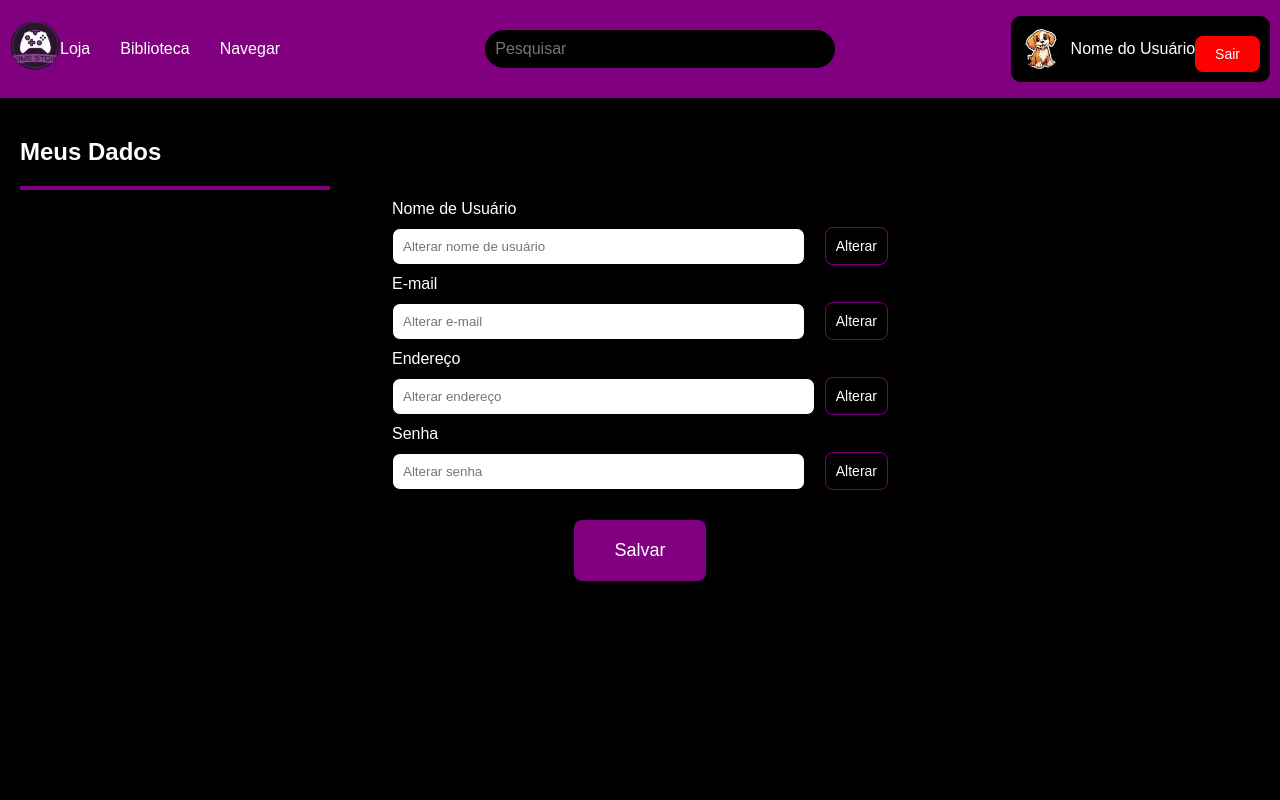
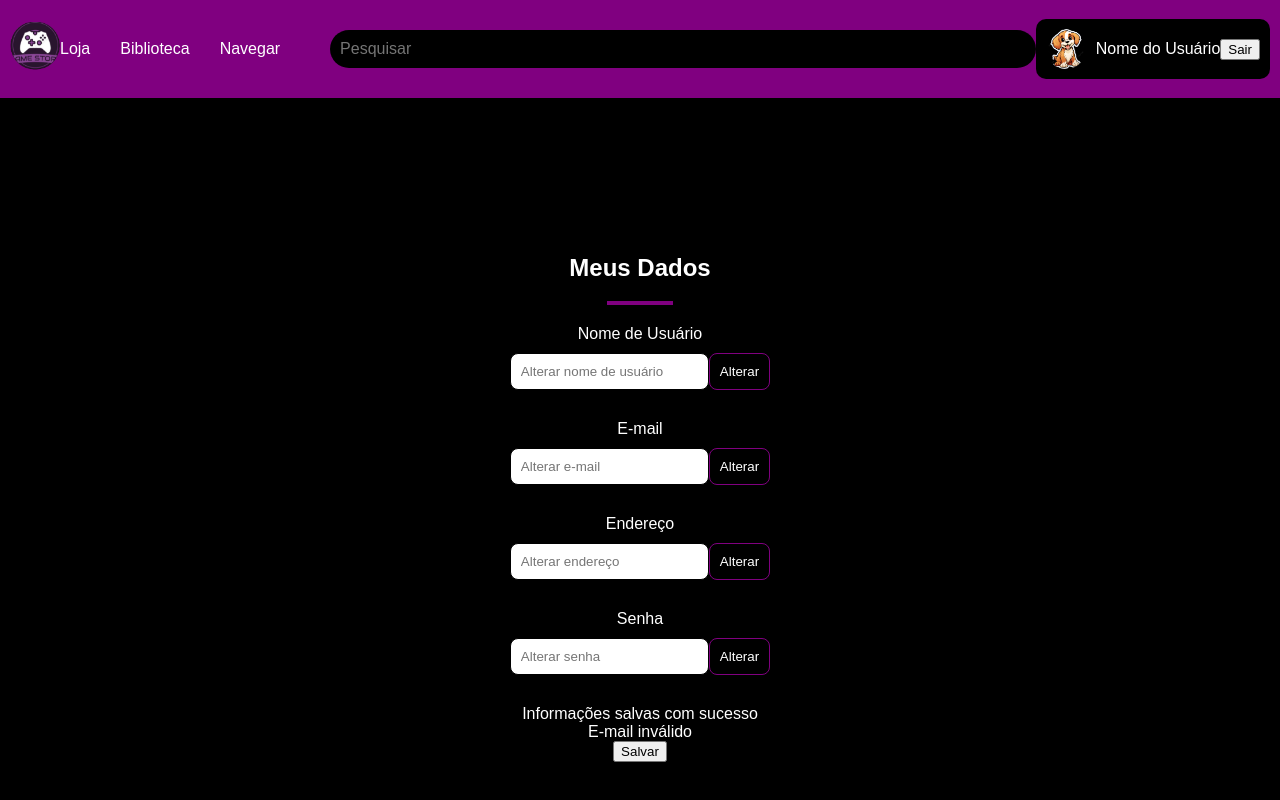
Before and after one commit to IsaqueCN/GameStore-Usuarios, a plain HTML site: page DadosPage/index.html in a window 1280 px wide. Drawn offline with Linux system fonts and the light colour scheme.

Commit message:
consertando

```diff
--- a/DadosPage/index.html
+++ b/DadosPage/index.html
@@ -1,15 +1,15 @@
 <!doctype html>
 <html lang="pt-BR">
 <head>
-        <meta charset="UTF-8" />
-        <meta name="viewport" content="width=device-width, initial-scale=1.0" />
+    <meta charset="UTF-8">
+    <meta name="viewport" content="width=device-width, initial-scale=1.0">
     <title>GameStore</title>
-        <link rel="stylesheet" href="style.css" />
+    <link rel="stylesheet" href="style.css">
 </head>
 <body>
     <header>
         <div class="logo">
-                <img src="imagens/logo.png" alt="Logo" class="logo-img" />
+            <img src="imagens/logo.png" alt="Logo" class="logo-img">
         </div>
         <nav>
             <ul>
@@ -19,20 +19,13 @@
             </ul>
         </nav>
         <div class="search-bar">
-                <input type="text" placeholder="Pesquisar" />
+            <input type="text" placeholder="Pesquisar">
         </div>
         <div class="user">
             <div class="user-info">
-                    <img src="imagens/dog.png" alt="User" class="user-img" />
-                    <span
-                        id="usernameText"
-                        class="user-name"
-                        onclick="toggleLogout()"
-                        >Nome do Usuário</span
-                    >
-                    <button id="logout-button" class="logout-button">
-                        Sair
-                    </button>
+                <img src="imagens/dog.png" alt="User" class="user-img">
+                <span id="usernameText" class="user-name" onclick="toggleLogout()">Nome do Usuário</span>
+                <button id="logout-button" class="logout-button">Sair</button>
             </div>
         </div>
     </header>
@@ -40,79 +33,34 @@
         <div class="user-data">
             <div class="data-header">
                 <h2>Meus Dados</h2>
-                    <hr class="purple-line" />
+                <hr class="purple-line">
             </div>
             <div class="data-field">
-                    <label for="username">Nome de Usuário</label><br />
+                <label for="username">Nome de Usuário</label><br>
                 <div class="input-button-wrapper">
-                        <input
-                            type="text"
-                            id="username"
-                            name="username"
-                            placeholder="Alterar nome de usuário"
-                            readonly
-                        /><br />
-                        <button
-                            class="alter-button"
-                            onclick="alterarCampo('username')"
-                        >
-                            Alterar
-                        </button>
+                    <input type="text" id="username" name="username" placeholder="Alterar nome de usuário" readonly><br>
+                    <button class="alter-button" onclick="alterarCampo('username')">Alterar</button>
                 </div>
             </div>
             <div class="data-field">
-                    <label for="email">E-mail</label><br />
+                <label for="email">E-mail</label><br>
                 <div class="input-button-wrapper">
-                        <input
-                            type="email"
-                            id="email"
-                            name="email"
-                            placeholder="Alterar e-mail"
-                            readonly
-                        />
-                        <br>
-                        <button
-                            class="alter-button"
-                            onclick="alterarCampo('email')"
-                        >
-                            Alterar
-                        </button>
+                    <input type="email" id="email" name="email" placeholder="Alterar e-mail" readonly><br>
+                    <button class="alter-button" onclick="alterarCampo('email')">Alterar</button>
                 </div>
             </div>
             <div class="data-field">
-                    <label for="address">Endereço</label><br />
+                <label for="address">Endereço</label><br>
                 <div class="input-button-wrapper">
-                        <input
-                            type="text"
-                            id="address"
-                            name="address"
-                            placeholder="Alterar endereço"
-                            readonly
-                        />
-                        <button
-                            class="alter-button"
-                            onclick="alterarCampo('address')"
-                        >
-                            Alterar
-                        </button>
+                    <input type="text" id="address" name="address" placeholder="Alterar endereço" readonly><br>
+                    <button class="alter-button" onclick="alterarCampo('address')">Alterar</button>
                 </div>
             </div>
             <div class="data-field">
-                    <label for="password">Senha</label><br />
+                <label for="password">Senha</label><br>
                 <div class="input-button-wrapper">
-                        <input
-                            type="password"
-                            id="password"
-                            name="password"
-                            placeholder="Alterar senha"
-                            readonly
-                        /><br />
-                        <button
-                            class="alter-button"
-                            onclick="alterarCampo('password')"
-                        >
-                            Alterar
-                        </button>
+                    <input type="password" id="password" name="password" placeholder="Alterar senha" readonly><br>
+                    <button class="alter-button" onclick="alterarCampo('password')">Alterar</button>
                 </div>
             </div>
             <div id="success-message" class="success-message">
--- a/DadosPage/style.css
+++ b/DadosPage/style.css
@@ -1,3 +1,5 @@
+/* Adicionei regras de estilo para garantir a responsividade */
+
 body {
     background-color: black;
     margin: 0;
@@ -6,8 +8,10 @@ body {
 
 header {
     display: flex;
+    flex-wrap: wrap;
+    /* Permite que os itens sejam distribuídos em várias linhas */
+    justify-content: space-between;
     align-items: center;
-    justify-content: space-between;
     padding: 10px;
     background-color: purple;
 }
@@ -63,7 +67,8 @@ nav ul li a {
 }
 
 .search-bar input {
-    width: 50%;
+    width: 100%;
+    /* Ajustado para ocupar toda a largura disponível */
     padding: 10px;
     border: none;
     border-radius: 20px;
@@ -72,29 +77,42 @@ nav ul li a {
     background-color: black;
 }
 
+.center-container {
+    display: flex;
+    justify-content: center;
+    /* Centraliza o conteúdo horizontalmente */
+    align-items: center;
+    height: 100vh;
+    /* Define a altura para ocupar toda a altura da tela */
+}
+
 .user-data {
     padding: 20px;
     color: white;
-    text-align: left;
+    text-align: center;
+    max-width: 600px;
+    /* Limita a largura do conteúdo */
 }
 
 .purple-line {
     border: 0;
     height: 4px;
     background: purple;
-    margin: 10px 0;
+    margin: 0 auto 20px auto;
+    /* Centraliza e adiciona margem na parte inferior */
     width: 25%;
 }
 
 .data-field {
-    margin: 0 auto;
-    width: 40%;
+    margin-bottom: 20px;
+    /* Adiciona espaço entre os campos */
 }
 
 .input-button-wrapper {
     display: flex;
     align-items: center;
-    gap: 10px;
+    justify-content: space-between;
+    /* Espaçamento uniforme entre o input e o botão */
 }
 
 .input-button-wrapper input {
@@ -114,76 +132,5 @@ nav ul li a {
     border-radius: 8px;
     cursor: pointer;
     transition: background-color 0.3s;
-    font-size: 14px;
+    font-size: 14;
 }
-
-.alter-button:hover {
-    background-color: #7d26cd;
-}
-
-.save-button-container {
-    display: flex;
-    justify-content: center;
-    margin-top: 20px;
-}
-
-.save-button {
-    background-color: purple;
-    color: white;
-    border: none;
-    padding: 20px 40px;
-    border-radius: 8px;
-    cursor: pointer;
-    transition: background-color 0.3s;
-    font-size: 18px;
-}
-
-.save-button:hover {
-    background-color: #7d26cd;
-}
-
-.success-message, .error-message {
-    display: none;
-    padding: 10px;
-    border-radius: 5px;
-    text-align: center;
-    margin-top: 20px;
-}
-
-.success-message {
-    background-color: green;
-    color: white;
-}
-
-.error-message {
-    background-color: red;
-    color: white;
-}
-
-.logout-button {
-    background-color: red;
-    color: white;
-    border: none;
-    padding: 10px 20px;
-    border-radius: 8px;
-    cursor: pointer;
-    transition: background-color 0.3s;
-    font-size: 14px;
-    margin-top: 10px;
-}
-
-.logout-button:hover {
-    background-color: darkred;
-}
-
-
-
-@media only screen and (max-width: 600px) {
-    header {
-        flex-direction: column;
-        align-items: flex-start;
-    }
-    .user {
-        margin-top: 20px;
-    }
-}
```
Lines whose indentation alone changed are shown as unchanged.
